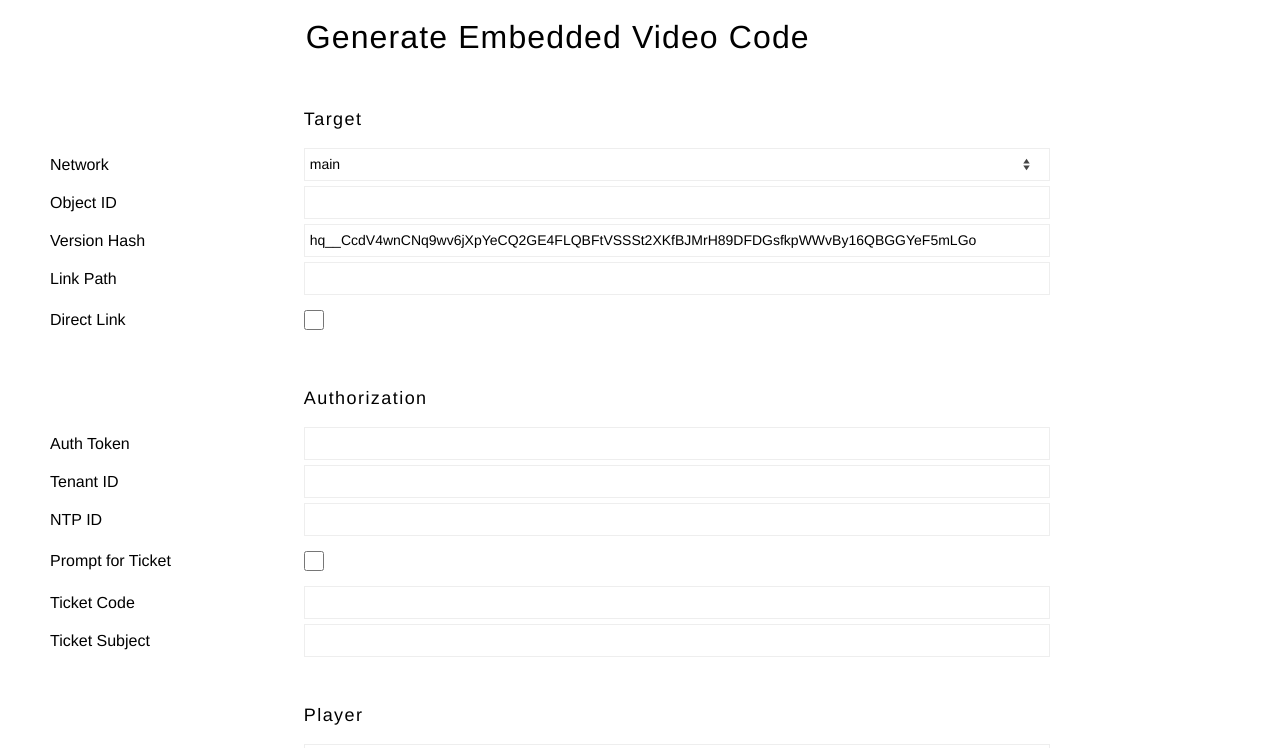
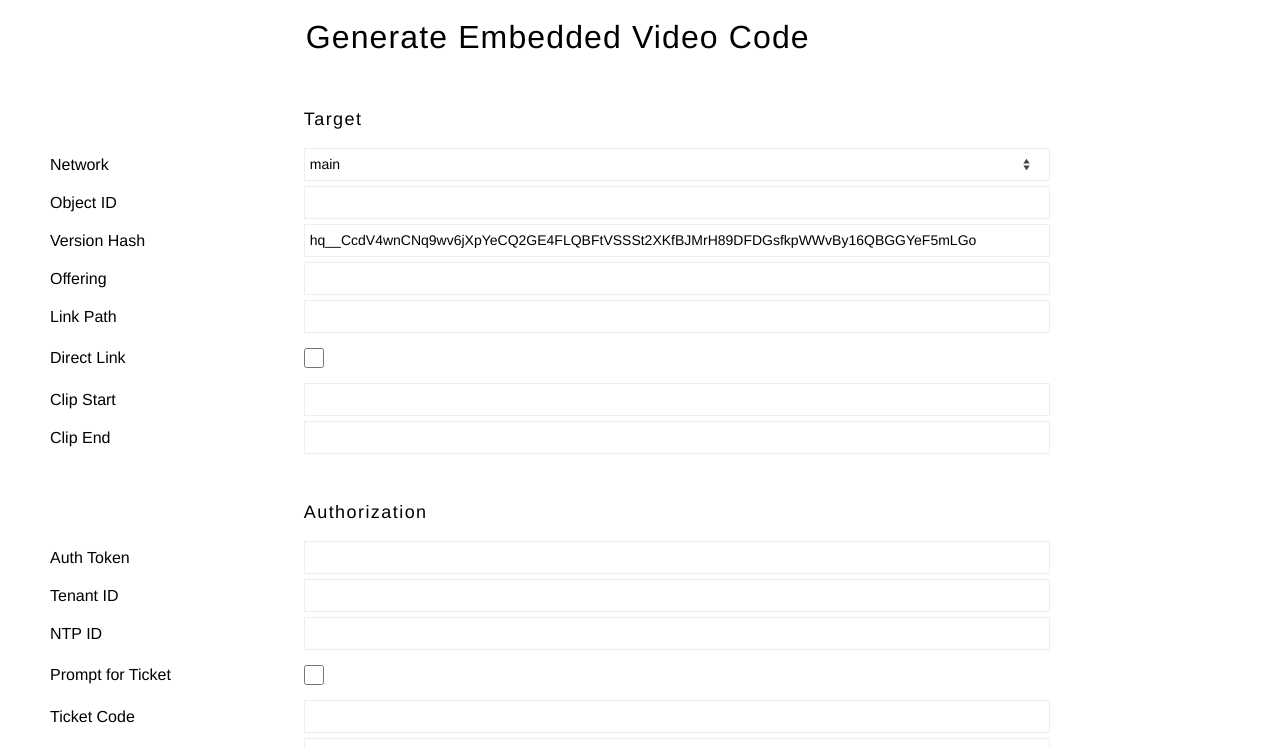
Before and after one commit to eluv-io/elv-embed, a React app: page / in a window 1280 px wide. Shown: the part 52-800 px from the top of the page. Built offline with nearby package versions, Linux system fonts and the light colour scheme.

Commit message:
Add clipping and offering specification

```diff
--- a/package.json
+++ b/package.json
@@ -20,7 +20,7 @@
   },
   "dependencies": {
     "@eluvio/elv-client-js": "^3.1.76",
-    "@eluvio/elv-player-js": "^1.0.72",
+    "@eluvio/elv-player-js": "^1.0.73",
     "epubjs": "^0.3.92",
     "hls.js": "^0.14.17",
     "react": "^16.8.6",
--- a/src/Ebook.js
+++ b/src/Ebook.js
@@ -24,7 +24,6 @@ export const InitializeEbook = async (ebookUrl, playerTarget, params) => {
 
   const rendition = await book.renderTo(playerTarget, {
     height: params.height,
-    width: `calc(${params.width || "100%"} - 70px)`,
     spread: "always",
     flow: "paginated"
   });
--- a/src/Form.js
+++ b/src/Form.js
@@ -18,6 +18,7 @@ class Form extends React.Component {
       network: "main",
       objectId: "",
       versionHash: "hq__CcdV4wnCNq9wv6jXpYeCQ2GE4FLQBFtVSSSt2XKfBJMrH89DFDGsfkpWWvBy16QBGGYeF5mLGo",
+      offering: undefined,
       authorizationToken: "",
       promptTicket: false,
       tenantId: "",
@@ -34,7 +35,9 @@ class Form extends React.Component {
       width: 854,
       height: 480,
       capLevelToPlayerSize: false,
-      embedCode: ""
+      embedCode: "",
+      clipStart: "",
+      clipEnd: ""
     };
 
     this.Generate = this.Generate.bind(this);
@@ -115,6 +118,10 @@ class Form extends React.Component {
       params.vid = this.state.versionHash;
     }
 
+    if(this.state.offering) {
+      params.off = this.state.offering;
+    }
+
     if(this.state.linkPath) {
       params.ln = btoa(this.state.linkPath);
     }
@@ -149,6 +156,14 @@ class Form extends React.Component {
 
     if(this.state.darkMode) {
       params.dk = true;
+    }
+
+    if(this.state.clipStart) {
+      params.start = parseFloat(this.state.clipStart);
+    }
+
+    if(this.state.clipEnd) {
+      params.end = parseFloat(this.state.clipEnd);
     }
 
     if(this.state.showShare) {
@@ -272,8 +287,11 @@ class Form extends React.Component {
             { this.LabelledField("Network", "network", this.Select("network", ["main", "demo", "test"])) }
             { this.LabelledField("Object ID", "objectId", this.Input("objectId")) }
             { this.LabelledField("Version Hash", "versionHash", this.Input("versionHash")) }
+            { this.LabelledField("Offering", "offering", this.Input("offering")) }
             { this.LabelledField("Link Path", "linkPath", this.Input("linkPath")) }
             { this.LabelledField("Direct Link", "directLink", this.Checkbox("directLink")) }
+            { this.LabelledField("Clip Start", "clipStart", this.Input("clipStart", {type: "number", step: 0.001})) }
+            { this.LabelledField("Clip End", "clipEnd", this.Input("clipEnd", {type: "number", step: 0.001})) }
 
             <div />
             <h2>Authorization</h2>
--- a/src/Utils.js
+++ b/src/Utils.js
@@ -18,6 +18,7 @@ export const LoadParams = (url) => {
     net: "network",
     oid: "objectId",
     vid: "versionHash",
+    off: "offering",
     ln: "linkPath",
     dr: "directLink",
     ap: "autoplay",
@@ -44,6 +45,9 @@ export const LoadParams = (url) => {
     tk: "ticketCode",
     sbj: "ticketSubject",
     data: "data",
+
+    start: "clipStart",
+    end: "clipEnd",
 
     type: "mediaType",
     murl: "mediaUrl",
@@ -78,6 +82,7 @@ export const LoadParams = (url) => {
       case "ath":
       case "oid":
       case "vid":
+      case "off":
       case "ct":
       case "ten":
       case "ntp":
@@ -88,6 +93,11 @@ export const LoadParams = (url) => {
       case "w":
       case "h":
         params[conversion[key]] = parseInt(value);
+        break;
+
+      case "start":
+      case "end":
+        params[conversion[key]] = parseFloat(value);
         break;
 
       case "ln":
@@ -164,11 +174,14 @@ export const LoadParams = (url) => {
     objectId: params.objectId,
     node: params.node,
     versionHash: params.versionHash,
+    offering: params.offering,
     linkPath: params.linkPath,
     authorizationToken: params.authorizationToken,
     imageOnly: params.imageOnly,
     mediaType: params.mediaType,
     mediaUrl: params.mediaUrl,
+    clipStart: params.clipStart,
+    clipEnd: params.clipEnd,
 
     tenantId: params.tenantId,
     ntpId: params.ntpId,
@@ -191,9 +204,12 @@ export const LoadParams = (url) => {
         playoutParameters: {
           objectId: params.objectId,
           versionHash: params.versionHash,
+          offering: params.offering,
           linkPath: params.linkPath,
           directLink: params.directLink,
-          authorizationToken: params.authorizationToken
+          authorizationToken: params.authorizationToken,
+          clipStart: params.clipStart,
+          clipEnd: params.clipEnd
         }
       },
       playerOptions: {
@@ -203,7 +219,7 @@ export const LoadParams = (url) => {
         loop: params.loop,
         watermark: params.watermark,
         capLevelToPlayerSize: params.capLevelToPlayerSize
-      },
+      }
     }
   };
 };
--- a/src/static/stylesheets/ebook.scss
+++ b/src/static/stylesheets/ebook.scss
@@ -2,14 +2,14 @@
   position: relative;
 
   &__ebook {
-    background-color: #ffffff;
+    background-color: #fff;
     height: 100%;
     padding: 0 35px;
     position: relative;
     width: 100%;
 
     .arrow {
-      color: #000000;
+      color: #000;
       font-size: 4rem;
       height: 100%;
       position: absolute;
```
Also changed, not shown: 1 other file.
